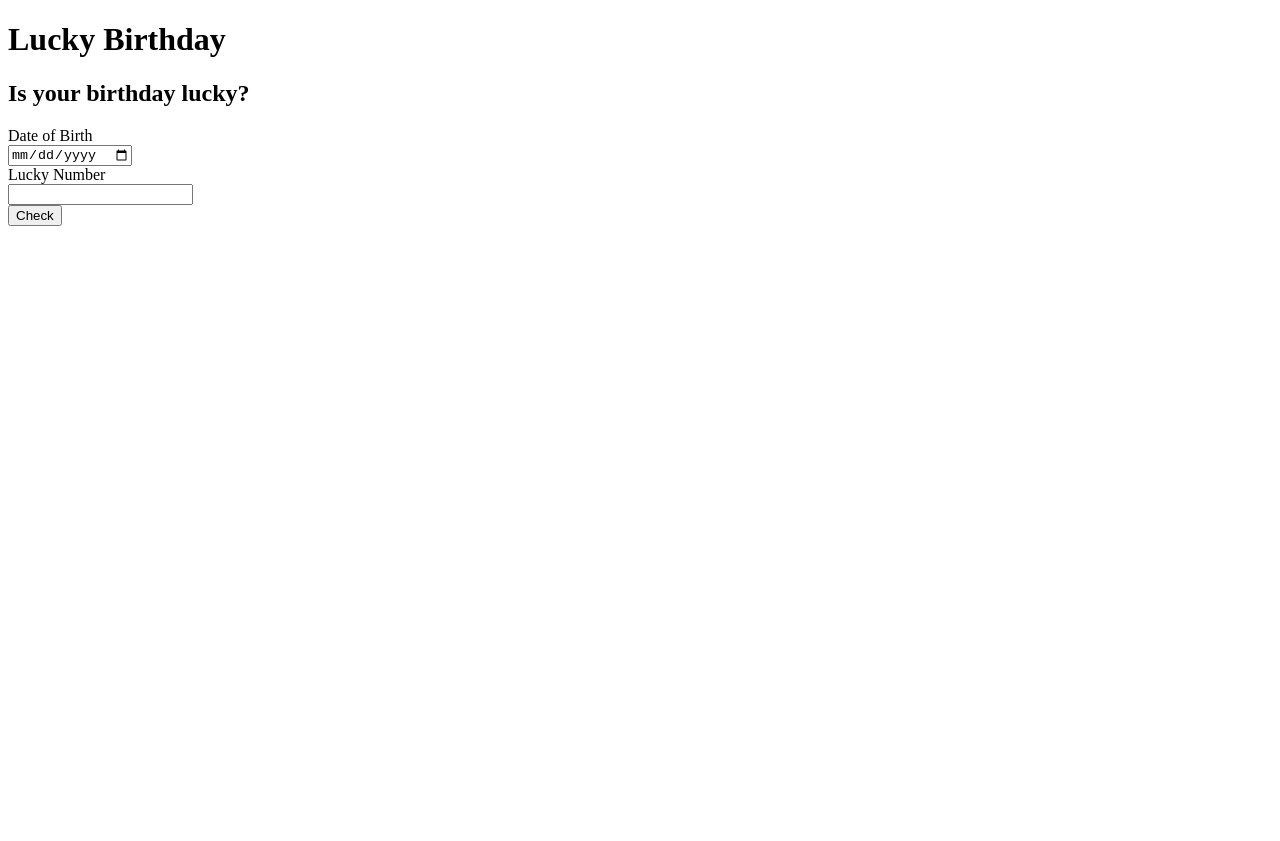
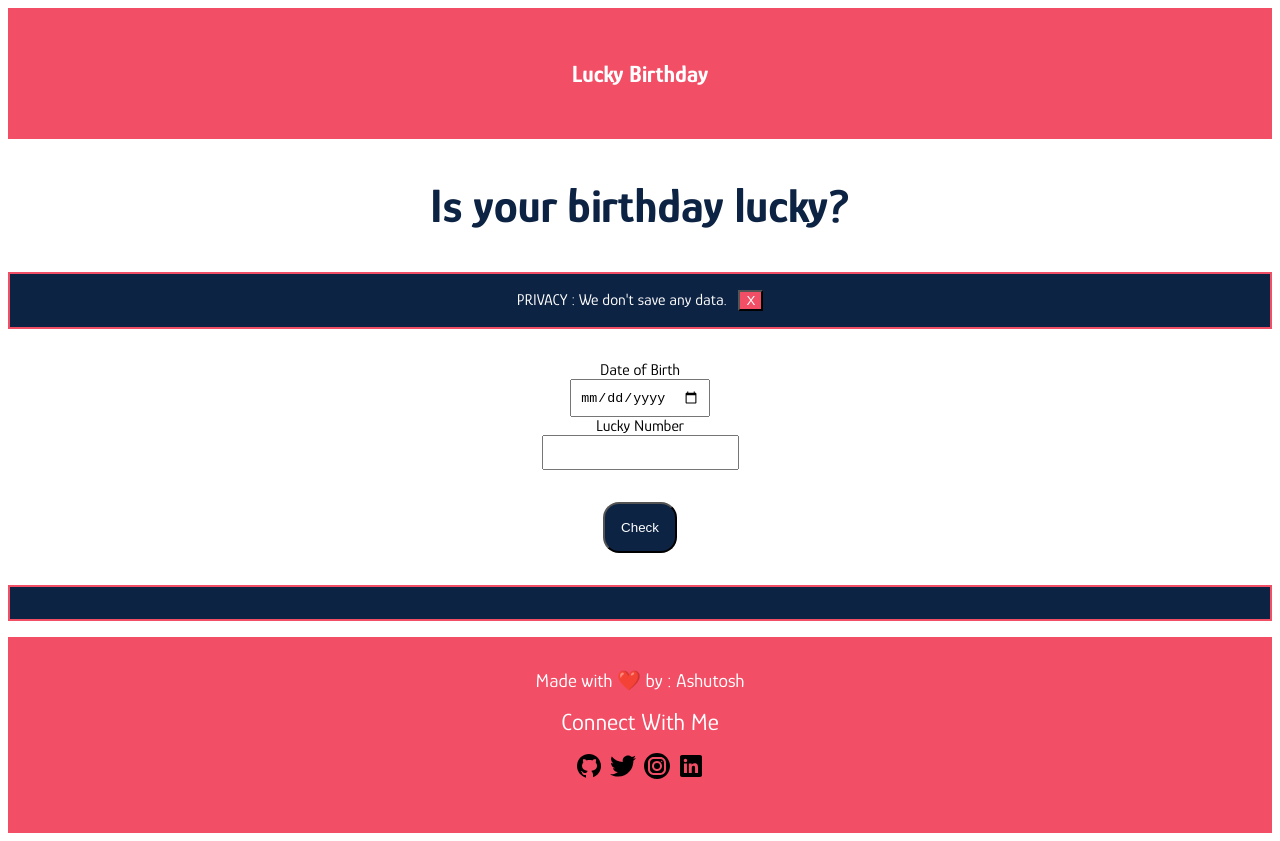
Before and after one commit to AshutoshM29/Lucky-Birthday, a plain HTML site: page index.html in a window 1280 px wide. Before the commit the page ends 800 px from the top, so only its background shows below. Drawn offline with Linux system fonts and the light colour scheme.

Commit message:
added social and privacy message

```diff
--- a/app.js
+++ b/app.js
@@ -2,12 +2,14 @@ const dateOfBirth = document.querySelector("#date-of-birth");
 const luckyNumber = document.querySelector("#lucky-number");
 const checkNumberButton = document.querySelector("#check-number");
 const outputBox = document.querySelector("#output-box");
+const privacyButton = document.querySelector("#cross-btn");
+const privacyMessage = document.querySelector("#privacy-message");
 
 function compareValues(sum, luckyNumber) {
     if (sum % luckyNumber === 0) {
-        outputBox.innerText = "Your birthday is lucky";
+        outputBox.innerText = "Your birthday is lucky 🍀";
     } else {
-        outputBox.innerText = "Your birthday is not lucky";
+        outputBox.innerText = "Your birthday is not lucky ☹️";
     }
 }
 
@@ -15,7 +17,10 @@ function compareValues(sum, luckyNumber) {
 function checkBirthDateIsLucky() {
     const dob = dateOfBirth.value;
     const sum = calculateSum(dob);
+    if(sum&&dob)
     compareValues(sum, luckyNumber.value)
+    else
+    outputBox.innerText="Please enter both the fields 😠"
 }
 
 
@@ -29,3 +34,7 @@ function calculateSum(dob) {
 }
 
 checkNumberButton.addEventListener("click", checkBirthDateIsLucky);
+
+privacyButton.addEventListener("click", () => {
+    privacyMessage.style.display="none";
+});
--- a/index.html
+++ b/index.html
@@ -1,5 +1,6 @@
 <!DOCTYPE html>
 <html lang="en">
+
 <head>
     <meta charset="UTF-8">
     <meta http-equiv="X-UA-Compatible" content="IE=edge">
@@ -7,13 +8,19 @@
     <title>Lucky Birthday</title>
     <link rel="stylesheet" href="style.css">
 </head>
+
 <body>
-    <h1>Lucky Birthday</h1>
-    <h2>Is your birthday lucky?</h2>
+    <nav class="head">
+        <h1>Lucky Birthday</h1>
+    </nav>
+    <h2 class="head-line">Is your birthday lucky?</h2>
 
     <div class="container">
+
+        <div id="privacy-message">PRIVACY : <span>We don't save any data. <button id="cross-btn">X</button></span></div>
+
         <label for="date-of-birth">Date of Birth</label>
-        <input type="date" id="date-of-birth"/>
+        <input type="date" id="date-of-birth" />
 
         <label for="lucky-number">Lucky Number</label>
         <input type="number" id="lucky-number">
@@ -21,6 +28,28 @@
         <button id="check-number">Check</button>
         <p id="output-box"></p>
     </div>
+    <footer class="bottom">
+        <div class="love">Made with ❤️ by : Ashutosh</div>
+        <div class="social">Connect With Me</div>
+
+        <ul class="social-links list-non-bullet">
+            <li class="list-item" ;>
+                <a href="https://github.com/AshutoshM29"> <i><img class="social-img" src="image/git.svg"
+                            alt=""></i></a></li>
+            <li class="list-item">
+                <a href="https://twitter.com/Astomi_29?s=08"> <i><img class="social-img"
+                            src="image/twitter.svg" alt=""></i></a></li>
+            <li class="list-item">
+                <a href="https://www.instagram.com/the.astomi/"> <i><img class="social-img"
+                            src="image/insta.svg" alt=""></i></a></li>
+            <li class="list-item">
+                <a href="https://www.instagram.com/the.astomi/"><i><img class="social-img"
+                            src="image/linkedin.svg" alt=""></i></a></li>
+
+        </ul>
+
+    </footer>
     <script src="app.js"></script>
 </body>
+
 </html>
--- a/style.css
+++ b/style.css
@@ -1,11 +1,98 @@
-*{
+@import url("https://fonts.googleapis.com/css2?family=Glory:wght@400;700&display=swap");
+
+* {
 
 }
 
+body {
+    font-family: 'Glory', sans-serif;
+    text-align: center;
+}
+
+.conatiner {
+    margin: auto;
+
+}
+
+.head {
+    background-color: #F24E66;
+    padding: 2rem;
+    color:white;
+}
+
+.head-line {
+    font-size: 3rem;
+    color: #0D2344;
+}
+
+#privacy-message {
+    border: #F24E66 solid 2px;
+    background-color: #0D2344;
+    padding: 1rem;
+    color: white;
+    margin-bottom: 2rem;
+}
+
+#cross-btn {
+    background-color:#F24E66;
+    margin-left: 0.5rem;
+    color: white;
+}
+
 #date-of-birth {
+    margin-bottom: 1rem;
+    padding: 0.5rem;
     display: block;
+    margin: auto;
 }
 
 #lucky-number {
+    margin-bottom: 1rem;
+    padding: 0.5rem;
     display: block;
+    margin: auto;
 }
+
+#check-number {
+    margin-top: 2rem;
+    margin-bottom: 1rem;
+    background-color: #0D2344;
+    color: white;
+    padding: 1rem;
+    border-radius: 1rem;
+}
+
+#output-box {
+    border: solid 2px #F24E66;
+    background-color: #0D2344;
+    color: white;
+    padding: 1rem;
+}
+
+.bottom {
+    background-color: #F24E66;
+    padding: 2rem;
+    color: white;
+}
+
+.love {
+    font-size: larger;
+    margin-bottom: 1rem;
+}
+
+.social {
+    font-size: x-large;
+}
+
+.social-links {
+    padding-inline-start: 0px;
+}
+
+.list-item {
+    display: inline;
+}
+
+.social-img {
+    color: #F24E66;
+    max-width: 30px;
+}
```
Also changed, not shown: image/git.svg (added), image/insta.svg (added), image/linkedin.svg (added), image/twitter.svg (added).
